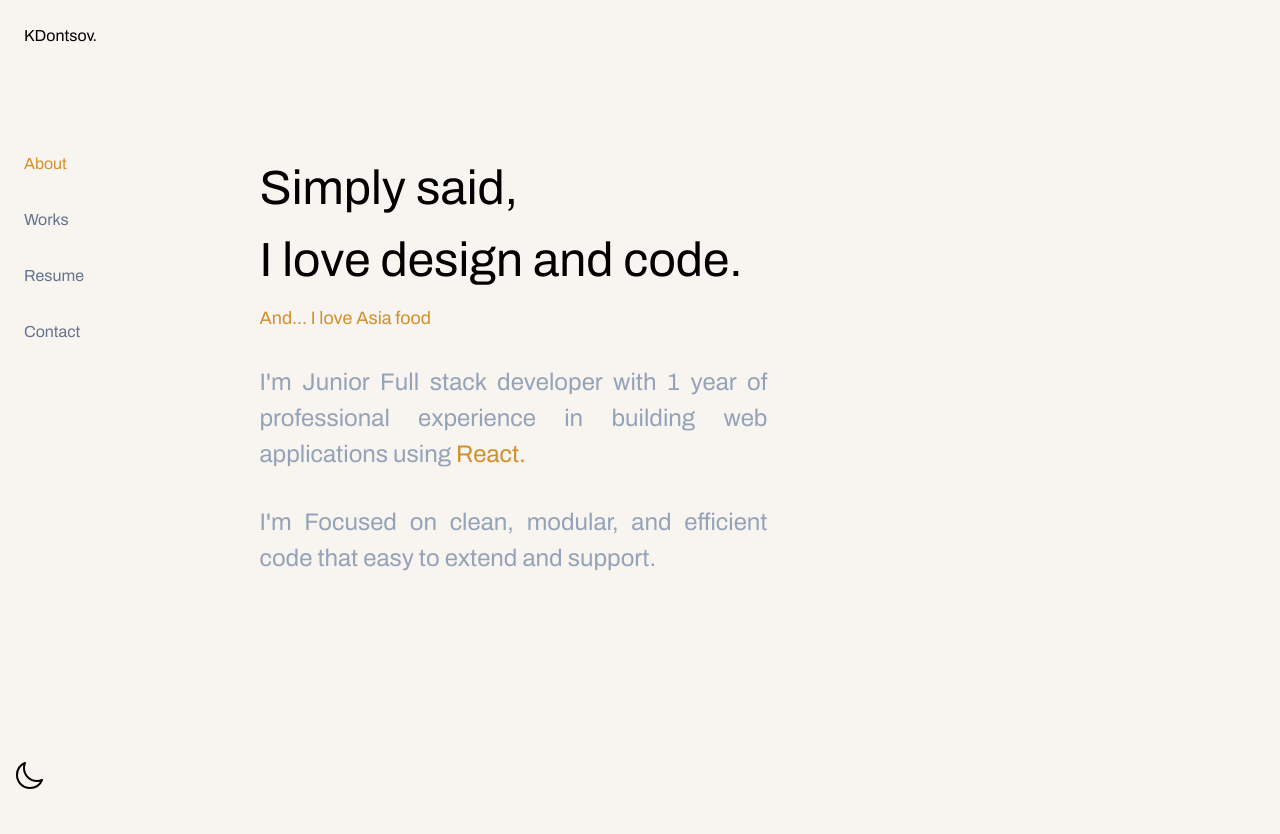
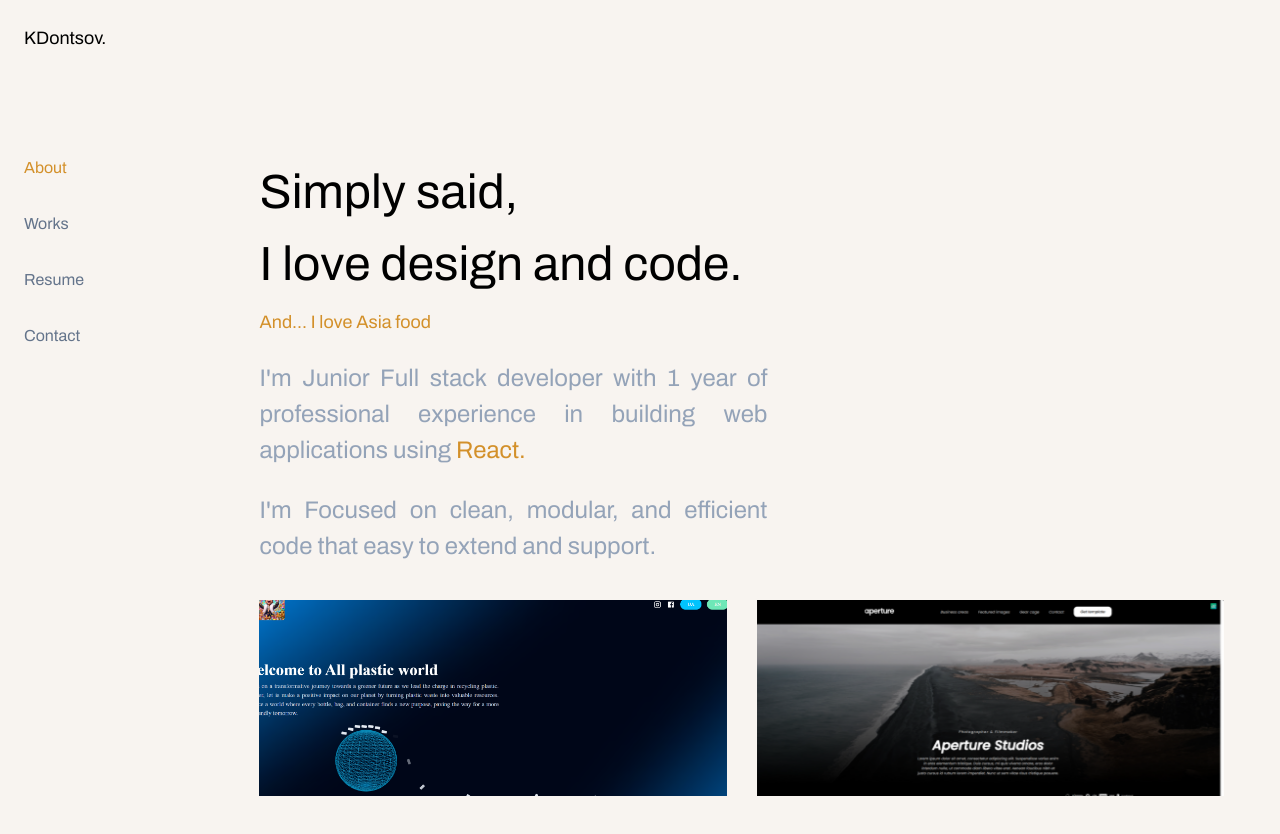
Before and after one commit to Kost90/dontsov-dev, a Next.js app: page / in a window 1280 px wide. Shown: the top 834 px of the page. Built offline with nearby package versions, Linux system fonts and the light colour scheme.

Commit message:
added carousel, about

```diff
--- a/app/layout.tsx
+++ b/app/layout.tsx
@@ -17,7 +17,7 @@ export default function RootLayout({
     <html lang="en">
       <Themeprovider>
         <Header />
-        <main className="flex w-full px-6 py-20 h-screen">
+        <main className="flex w-full px-6 py-20 md:h-screen">
         <Sidebar/>
         {children}
         </main>
--- a/app/page.tsx
+++ b/app/page.tsx
@@ -1,15 +1,17 @@
 import Image from "next/image";
 import { archivo } from "./ui/fonts";
+import  Carousel from "./ui/components/Carousel";
 
 export default function Home() {
   return (
-    <div className='container flex flex-col justify-start items-start gap-6 md:gap-8 overflow-y-scroll' style={{scrollbarWidth:"none"}}>
+    <div className='container flex flex-col justify-start items-start gap-4 md:gap-6 overflow-y-scroll' style={{scrollbarWidth:"none"}}>
         <div className="flex flex-col gap-2">
         <h1 className={`${archivo.className} font-bold`}>Simply said,<br/> I love design and code.</h1>
         <h4 className="text-bronze font-semibold text-base md:text-lg">And... I love Asia food</h4>
         </div>
         <p className="w-full md:w-[508px] text-justify">I&apos;m Junior Full stack developer with 1 year of professional experience in building web applications using <span className="text-bronze font-semibold">React.</span></p>
         <p className="w-full md:w-[508px] text-justify">I&apos;m Focused on clean, modular, and efficient code that easy to extend and support.</p>
+          <Carousel/>
     </div>
   );
 }
--- a/app/ui/components/Carousel.tsx
+++ b/app/ui/components/Carousel.tsx
@@ -1 +1,122 @@
-import { ArrowDownRightIcon } from "@heroicons/react/16/solid";
+"use client";
+import {
+  ArrowDownRightIcon,
+  ArrowDownLeftIcon,
+} from "@heroicons/react/16/solid";
+import Image from "next/image";
+import { Swiper, SwiperSlide } from "swiper/react";
+import "swiper/css";
+import "swiper/css/pagination";
+import { Pagination } from "swiper/modules";
+import Allplastic from "../../../public/pictures/allplasticworld.png";
+import Aperture from "../../../public/pictures/apertur.png";
+import "./styles.css";
+
+type Props = {
+  className?: string;
+  style?: string;
+  onClick?: () => void;
+};
+
+function Carousel() {
+  return (
+    <div className="h-[358px] w-full py-3">
+      <Swiper
+        spaceBetween={30}
+        breakpoints={{
+          768: {
+            slidesPerView: 2,
+          },
+        }}
+        pagination={{
+          clickable: false,
+        }}
+        className="mySwiper"
+      >
+        <SwiperSlide>
+          <Image
+            src={Allplastic}
+            alt="picture"
+            width={450}
+            height={350}
+            className="cursor-pointer"
+          />
+        </SwiperSlide>
+        <SwiperSlide>
+          <Image
+            src={Aperture}
+            alt="picture"
+            width={450}
+            height={350}
+            className="cursor-pointer"
+          />
+        </SwiperSlide>
+        <SwiperSlide>
+          <Image
+            src={Aperture}
+            alt="picture"
+            width={450}
+            height={350}
+            className="cursor-pointer"
+          />
+        </SwiperSlide>
+        <SwiperSlide>
+          <Image
+            src={Aperture}
+            alt="picture"
+            width={450}
+            height={350}
+            className="cursor-pointer"
+          />
+        </SwiperSlide>
+        <SwiperSlide>
+          <Image
+            src={Aperture}
+            alt="picture"
+            width={450}
+            height={350}
+            className="cursor-pointer"
+          />
+        </SwiperSlide>
+        <SwiperSlide>
+          <Image
+            src={Aperture}
+            alt="picture"
+            width={450}
+            height={350}
+            className="cursor-pointer"
+          />
+        </SwiperSlide>
+        <SwiperSlide>
+          <Image
+            src={Aperture}
+            alt="picture"
+            width={450}
+            height={350}
+            className="cursor-pointer"
+          />
+        </SwiperSlide>
+        <SwiperSlide>
+          <Image
+            src={Aperture}
+            alt="picture"
+            width={450}
+            height={350}
+            className="cursor-pointer"
+          />
+        </SwiperSlide>
+        <SwiperSlide>
+          <Image
+            src={Aperture}
+            alt="picture"
+            width={450}
+            height={350}
+            className="cursor-pointer"
+          />
+        </SwiperSlide>
+      </Swiper>
+    </div>
+  );
+}
+
+export default Carousel;
--- a/app/ui/components/Header.tsx
+++ b/app/ui/components/Header.tsx
@@ -13,9 +13,9 @@ function Header() {
   return (
     <header className="flex items-center justify-between p-3 md:p-6 relative">
       <div>
-        <h3 className={`${archivo.className} font-semibold relative z-10`}>
+        <h2 className={`${archivo.className} font-bold relative z-10 text-lg`}>
           KDontsov.
-        </h3>
+        </h2>
       </div>
       <Button
         className={`w-8 h-8 block md:hidden`}
--- a/app/ui/components/Themeprovider.tsx
+++ b/app/ui/components/Themeprovider.tsx
@@ -22,19 +22,29 @@ function Themeprovider({
   return (
     <body
       className={clsx(
-        `${archivo.className} relative max-h-screen overflow-hidden`,
+        `${archivo.className} relative md:max-h-screen md:overflow-hidden`,
         { light: isDark === "light" },
         { dark: isDark === "dark" }
       )}
     >
       {children}
-      <Button
-        type="button"
-        onClick={handelChange}
-        className="w-6 md:w-8 h-6 md:h-8 absolute bottom-0 md:bottom-[1%] left-[2%] md:left-[1%]"
-      >
-        {isDark === "light" ? <MoonIcon/> : <SunIcon className="fill-white" />}
-      </Button>
+
+        {/* Смена темы */}
+
+      {/* <div className="flex flex-row gap-1 justify-center items-center w-52 absolute">
+        <Button
+          type="button"
+          onClick={handelChange}
+          className="w-6 md:w-8 h-6 md:h-8 bottom-0 md:bottom-[1%] left-[2%] md:left-[1%]"
+        >
+          {isDark === "light" ? (
+            <MoonIcon />
+          ) : (
+            <SunIcon className="fill-white" />
+          )}
+        </Button>
+        <p className="text-[12px]">{isDark === "light" ? "Switch dark" : "Switch light"}</p>
+      </div> */}
     </body>
   );
 }
--- /dev/null
+++ b/app/ui/components/styles.css
@@ -0,0 +1,22 @@
+.swiper {
+    width: 100%;
+    height: 100%;
+  }
+
+  .swiper-slide {
+    text-align: center;
+    font-size: 18px;
+    background: #fff;
+
+    /* Center slide text vertically */
+    display: flex;
+    justify-content: center;
+    align-items: center;
+  }
+
+  .swiper-slide img {
+    display: block;
+    width: 100%;
+    height: 100%;
+    object-fit: cover;
+  }
--- a/package.json
+++ b/package.json
@@ -13,17 +13,21 @@
     "@heroicons/react": "^2.1.1",
     "@vercel/postgres": "^0.7.2",
     "clsx": "^2.1.0",
+    "dotenv": "^16.4.5",
     "framer-motion": "^11.0.5",
     "next": "14.1.0",
     "react": "^18",
     "react-dom": "^18",
     "react-slick": "^0.30.2",
+    "slick-carousel": "^1.8.1",
+    "swiper": "^11.0.6",
     "zod": "^3.22.4"
   },
   "devDependencies": {
     "@types/node": "^20",
     "@types/react": "^18",
     "@types/react-dom": "^18",
+    "@types/react-slick": "^0.23.13",
     "autoprefixer": "^10.4.17",
     "eslint": "^8",
     "eslint-config-next": "14.1.0",
```
Also changed, not shown: scripts/seed.js (+9 -42 lines), app/lib/placeholder_data.js, 2 other files (tests, documents, lock files or other folders).
